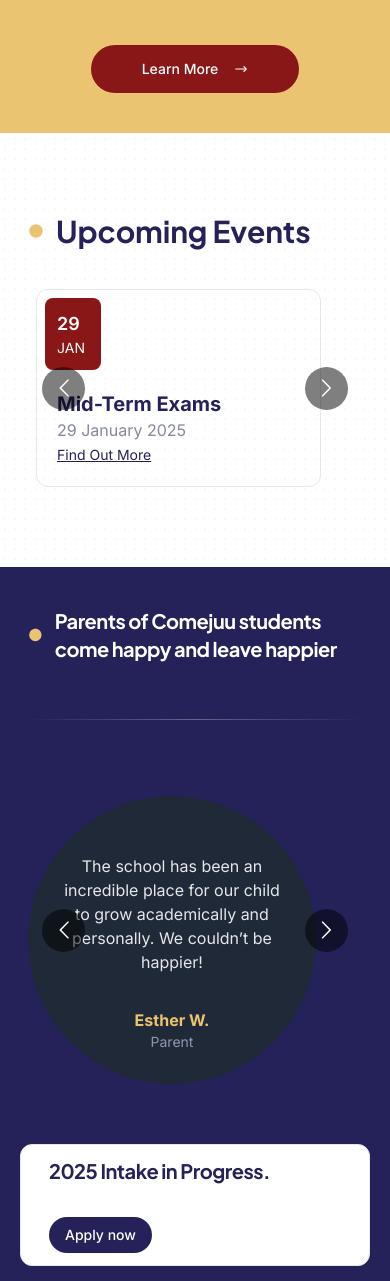
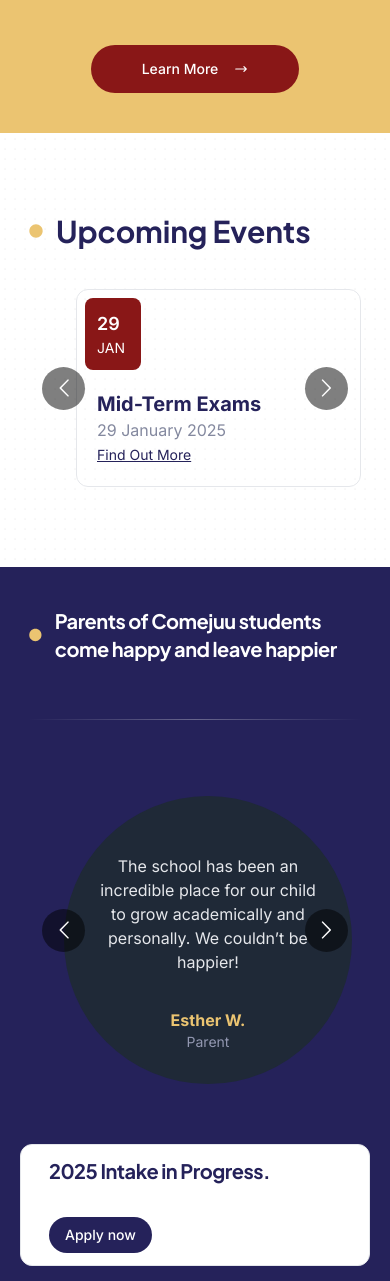
Before and after one commit to Comejuu-for-Devs/comejuu-web, a Next.js app: page / in a window 390 px wide. Shown: the part 3446-4727 px from the top of the page. Built offline with nearby package versions, Linux system fonts and the light colour scheme.

Commit message:
fix courasel alignment

```diff
--- a/src/components/home/NewsEvents.tsx
+++ b/src/components/home/NewsEvents.tsx
@@ -58,7 +58,7 @@ const NewsEvents = () => {
             autoPlaySpeed={5000}
             className="w-full"
             containerClass="carousel-container"
-            itemClass="carousel-item ml-[2px] md:ml-0"
+            itemClass="carousel-item ml-[12px] md:ml-0"
           >
             {events.map((event, i) => (
               <EventCard
--- a/src/components/home/Testimonials.tsx
+++ b/src/components/home/Testimonials.tsx
@@ -80,7 +80,7 @@ const Testimonials = () => {
           containerClass="carousel-container"
           removeArrowOnDeviceType={[]}
           dotListClass="custom-dot-list-style"
-          itemClass=""
+          itemClass="ml-[12px] md:ml-0"
         >
           {testimonials.map((t, i) => (
             <div key={i} className="h-full cursor-pointer">
```
